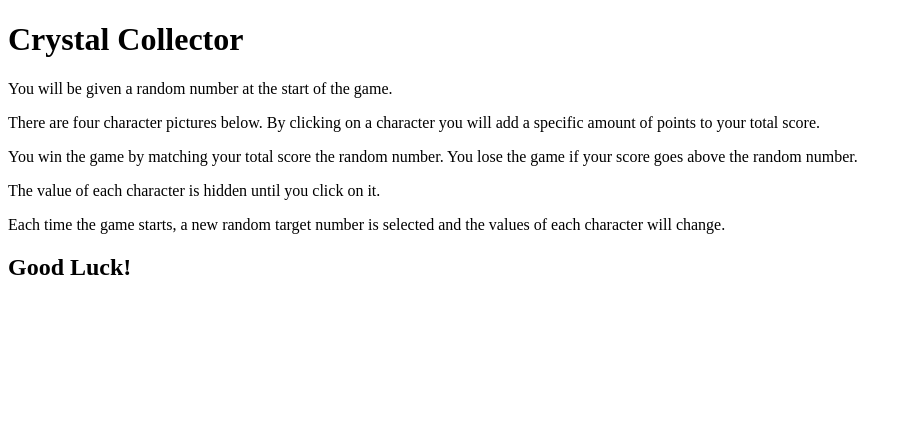
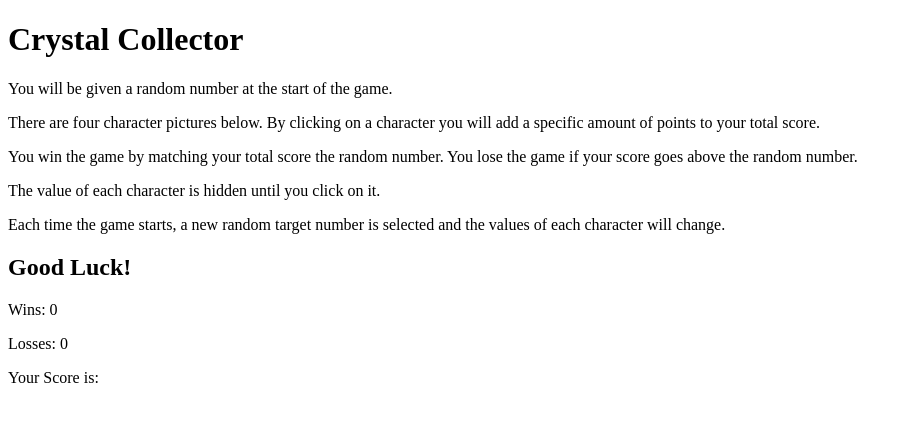
Before and after one commit to boogeybum/CrystalGame, a plain HTML site: page index.html in a window 1280 px wide. Shown: the whole page, without its empty margins (0-907 px from the left). Drawn offline with Linux system fonts and the light colour scheme.

```diff
--- a/assets/css/reset.css
+++ b/assets/css/reset.css
@@ -0,0 +1,48 @@
+/* http://meyerweb.com/eric/tools/css/reset/
+   v2.0 | 20110126
+   License: none (public domain)
+*/
+
+html, body, div, span, applet, object, iframe,
+h1, h2, h3, h4, h5, h6, p, blockquote, pre,
+a, abbr, acronym, address, big, cite, code,
+del, dfn, em, img, ins, kbd, q, s, samp,
+small, strike, strong, sub, sup, tt, var,
+b, u, i, center,
+dl, dt, dd, ol, ul, li,
+fieldset, form, label, legend,
+table, caption, tbody, tfoot, thead, tr, th, td,
+article, aside, canvas, details, embed,
+figure, figcaption, footer, header, hgroup,
+menu, nav, output, ruby, section, summary,
+time, mark, audio, video {
+	margin: 0;
+	padding: 0;
+	border: 0;
+	font-size: 100%;
+	font: inherit;
+	vertical-align: baseline;
+}
+/* HTML5 display-role reset for older browsers */
+article, aside, details, figcaption, figure,
+footer, header, hgroup, menu, nav, section {
+	display: block;
+}
+body {
+	line-height: 1;
+}
+ol, ul {
+	list-style: none;
+}
+blockquote, q {
+	quotes: none;
+}
+blockquote:before, blockquote:after,
+q:before, q:after {
+	content: '';
+	content: none;
+}
+table {
+	border-collapse: collapse;
+	border-spacing: 0;
+}
--- a/index.html
+++ b/index.html
@@ -6,9 +6,17 @@
     <meta http-equiv="X-UA-Compatible" content="ie=edge">
     <title>Crytstal Game</title>
 
+    <!-- <link rel="stylesheet" href="assets/css/reset.css">
+    <link rel="stylesheet" href="assets/css/style.css"> -->
+
+
 </head>
 <body>
+    <div>
+        <div class="headerTitle">
             <h1>Crystal Collector</h1>
+        </div>
+
         <div class="howToPlay">
             <p>You will be given a random number at the start of the game.</p>
             <p>There are four character pictures below. By clicking on a character you will add a specific amount of points to your total score.</p>
@@ -17,6 +25,29 @@
             <p>Each time the game starts, a new random target number is selected and the values of each character will change.</p>
             <h2>Good Luck!</h2>
         </div>
+
+        <div class="targetNum">
+
+        </div>
+
+        <div class="winLossTracker">
+            <p id="wins">Wins: 0</p>
+            <p id="losses">Losses: 0</p>
+        </div>
+
+        <div class="characters">
+
+        </div>
+
+        <div class="playersTally">
+            <p>Your Score is: </p>
+
+            <div class="playerScore">
+
+            </div>
+        </div>
+    </div>
     <script src="assets/javascript/game.js"></script>
+
 </body>
 </html>
```
Lines whose indentation alone changed are shown as unchanged.
